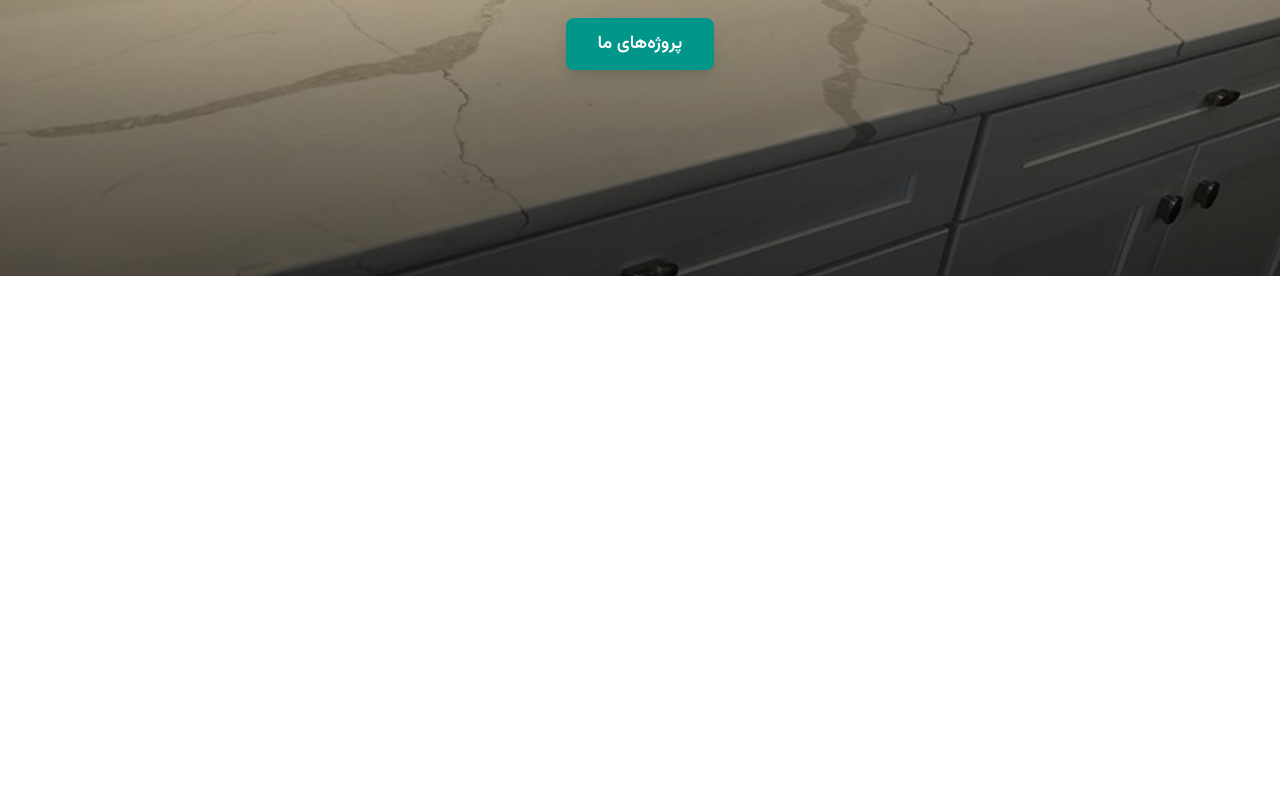
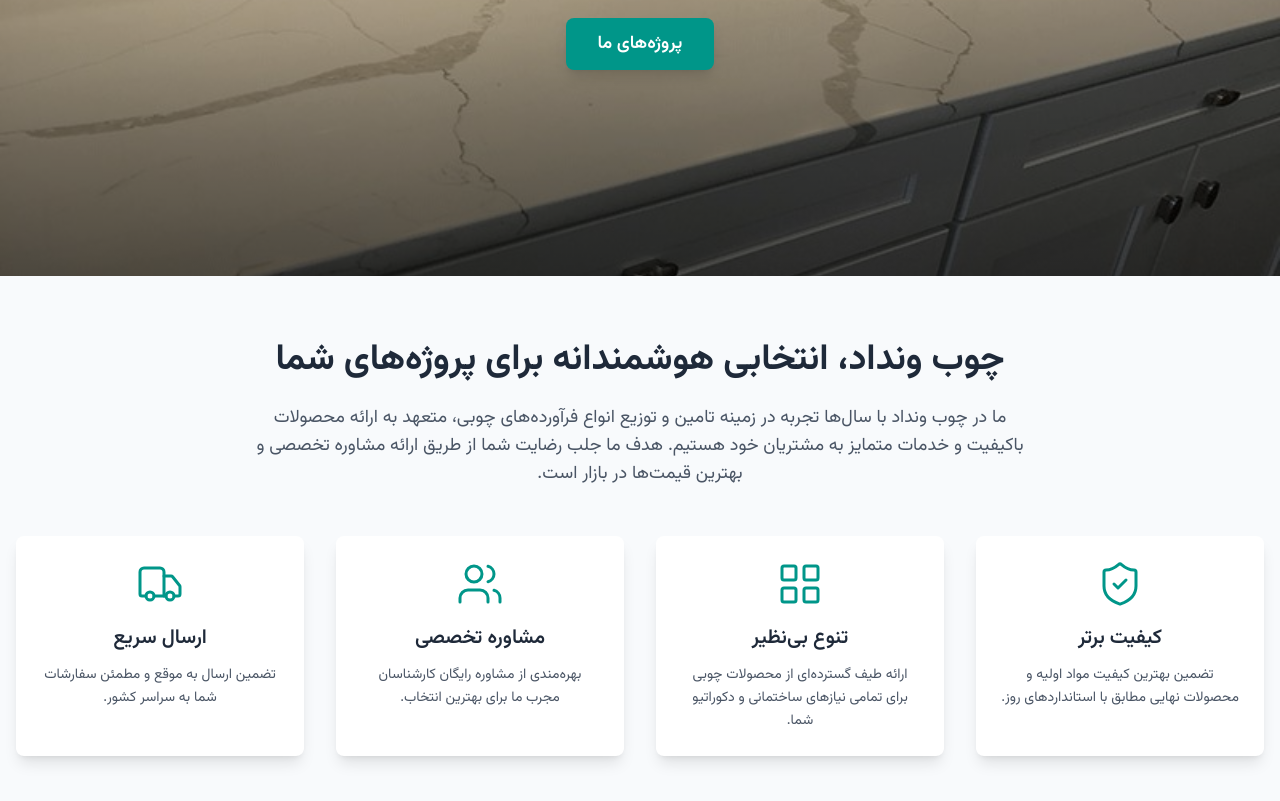
Before and after one commit to mardMasoud/choob-vandad, a Next.js app: page / in a window 1280 px wide. Shown: the part 521-1322 px from the top of the page. Before the commit the page ends 800 px from the top, so only its background shows below. Built offline with nearby package versions, Linux system fonts and the light colour scheme.

Commit message:
refactor: extract HeroSlider component from homepage

```diff
--- a/src/app/page.tsx
+++ b/src/app/page.tsx
@@ -1,16 +1,16 @@
-'use client';
+// src/app/page.tsx
+'use client'; // اگر از قبل وجود دارد، نگه دارید
 
-import Image from 'next/image';
-import Link from 'next/link';
-import { Swiper, SwiperSlide } from 'swiper/react';
-// تغییر در اینجا: Pagination از ماژول‌ها حذف شد
-import { Autoplay, Navigation } from 'swiper/modules';
+// ایمپورت‌های Swiper و Image و Link دیگر در اینجا لازم نیستند، چون به HeroSlider منتقل شده‌اند.
 
-import 'swiper/css';
-import 'swiper/css/navigation';
-// تغییر در اینجا: ایمپورت CSS برای pagination حذف شد
-// import 'swiper/css/pagination';
+// کامپوننت AdvantageCard و آیکون‌های آن همچنان اینجا هستند
+import AdvantageCard from '@/components/AdvantageCard';
+import { ShieldCheck, LayoutGrid, Users, Truck } from 'lucide-react';
 
+// ۱. وارد کردن کامپوننت HeroSlider
+import HeroSlider from '@/components/HeroSlider';
+
+// ۲. آرایه images همچنان در اینجا تعریف می‌شود (یا می‌تواند از یک فایل داده جداگانه بیاید)
 const images = [
   { src: '/image/hero/hero-slide-1.jpg', alt: 'اسلاید اول چوب ونداد', title: 'تخصص در بهترین نوع چوب', description: 'محصولات ما با دقت و از بهترین مواد اولیه تهیه می‌شوند.', buttonText: 'مشاهده محصولات', buttonLink: '/products' },
   { src: '/image/hero/hero-slide-2.jpg', alt: 'اسلاید دوم چوب ونداد', title: 'طراحی مدرن، کیفیت بی‌نظیر', description: 'با چوب ونداد، زیبایی و دوام را به خانه خود بیاورید.', buttonText: 'پروژه‌های ما', buttonLink: '/projects' },
@@ -19,51 +19,39 @@ const images = [
   { src: '/image/hero/hero-slide-5.jpg', alt: 'اسلاید پنجم چوب ونداد', title: 'کیفیت اتفاقی نیست!', description: 'تجربه سال‌ها حضور در بازار چوب ایران.', buttonText: 'درباره ما', buttonLink: '/about' },
 ];
 
+const advantagesData = [
+  { icon: ShieldCheck, title: 'کیفیت برتر', description: 'تضمین بهترین کیفیت مواد اولیه و محصولات نهایی مطابق با استانداردهای روز.' },
+  { icon: LayoutGrid, title: 'تنوع بی‌نظیر', description: 'ارائه طیف گسترده‌ای از محصولات چوبی برای تمامی نیازهای ساختمانی و دکوراتیو شما.' },
+  { icon: Users, title: 'مشاوره تخصصی', description: 'بهره‌مندی از مشاوره رایگان کارشناسان مجرب ما برای بهترین انتخاب.' },
+  { icon: Truck, title: 'ارسال سریع', description: 'تضمین ارسال به موقع و مطمئن سفارشات شما به سراسر کشور.' },
+];
+
 export default function Home() {
   return (
     <main>
-      <section className="relative h-[75vh] w-full">
-        <Swiper
-          // تغییر در اینجا: Pagination از لیست ماژول‌ها حذف شد
-          modules={[Autoplay, Navigation]}
-          spaceBetween={0}
-          slidesPerView={1}
-          navigation // دکمه‌های قبلی/بعدی همچنان فعال هستند
-          // تغییر در اینجا: پراپرتی pagination حذف شد
-          // pagination={{ clickable: true }}
-          loop={true}
-          autoplay={{
-            delay: 4000,
-            disableOnInteraction: false,
-          }}
-          className="h-full w-full"
-        >
-          {images.map((image, idx) => (
-            <SwiperSlide key={idx} className="relative h-full w-full overflow-hidden">
-              <Image
-                src={image.src}
-                alt={image.alt}
-                fill
-                priority={idx === 0}
-                className="object-cover"
+      {/* ۳. استفاده از کامپوننت HeroSlider و پاس دادن پراپ images */}
+      <HeroSlider images={images} />
+
+      {/* بخش معرفی و مزایای کلیدی (بدون تغییر) */}
+      <section className="py-16 bg-slate-50">
+        <div className="container mx-auto px-4 text-center">
+          <h2 className="text-3xl lg:text-4xl font-bold text-gray-800 mb-6">
+            چوب ونداد، انتخابی هوشمندانه برای پروژه‌های شما
+          </h2>
+          <p className="text-lg text-gray-600 max-w-3xl mx-auto mb-12">
+            ما در چوب ونداد با سال‌ها تجربه در زمینه تامین و توزیع انواع فرآورده‌های چوبی، متعهد به ارائه محصولات باکیفیت و خدمات متمایز به مشتریان خود هستیم. هدف ما جلب رضایت شما از طریق ارائه مشاوره تخصصی و بهترین قیمت‌ها در بازار است.
+          </p>
+          <div className="grid grid-cols-1 md:grid-cols-2 lg:grid-cols-4 gap-8">
+            {advantagesData.map((advantage, index) => (
+              <AdvantageCard
+                key={index}
+                icon={advantage.icon}
+                title={advantage.title}
+                description={advantage.description}
               />
-              <div className="absolute inset-0 flex flex-col items-center justify-center text-center text-white p-6 z-10 bg-gradient-to-t from-black/60 via-black/30 to-transparent">
-                <h1 className="text-4xl md:text-5xl lg:text-6xl font-extrabold mb-4 drop-shadow-lg">
-                  {image.title}
-                </h1>
-                <p className="text-lg md:text-xl max-w-xl lg:max-w-2xl mb-8 drop-shadow-md">
-                  {image.description}
-                </p>
-                <Link
-                  href={image.buttonLink}
-                  className="bg-teal-600 text-white px-8 py-3 rounded-lg text-lg font-semibold hover:bg-teal-700 transition-colors shadow-lg focus:outline-none focus:ring-2 focus:ring-offset-2 focus:ring-teal-500 focus:ring-offset-black"
-                >
-                  {image.buttonText}
-                </Link>
-              </div>
-            </SwiperSlide>
-          ))}
-        </Swiper>
+            ))}
+          </div>
+        </div>
       </section>
     </main>
   );
--- /dev/null
+++ b/src/components/AdvantageCard.tsx
@@ -0,0 +1,24 @@
+import React from 'react'; // برای تعریف نوع IconType
+import { LucideProps } from 'lucide-react'; // برای تایپ پراپ‌های آیکون
+
+// تعریف یک نوع برای پراپ آیکون که یک کامپوننت React باشد
+interface AdvantageCardProps {
+  icon: React.ElementType<LucideProps>; // پراپ آیکون حالا یک کامپوننت است
+  title: string;
+  description: string;
+}
+
+const AdvantageCard: React.FC<AdvantageCardProps> = ({ icon: IconComponent, title, description }) => {
+  return (
+    <div className="bg-white p-6 rounded-lg shadow-lg hover:shadow-xl transition-shadow duration-300 text-center">
+      {/* نمایش آیکون */}
+      <div className="flex justify-center mb-4">
+        <IconComponent className="h-12 w-12 text-teal-600" strokeWidth={1.5} />
+      </div>
+      <h3 className="text-xl font-semibold text-gray-800 mb-3">{title}</h3>
+      <p className="text-gray-600 text-sm leading-relaxed">{description}</p>
+    </div>
+  );
+};
+
+export default AdvantageCard;
--- /dev/null
+++ b/src/components/HeroSlider.tsx
@@ -0,0 +1,75 @@
+// src/components/HeroSlider.tsx
+'use client';
+
+import Image from 'next/image';
+import Link from 'next/link';
+import { Swiper, SwiperSlide } from 'swiper/react';
+import { Autoplay, Navigation, Pagination } from 'swiper/modules';
+
+// استایل‌های ضروری Swiper و ماژول‌ها
+import 'swiper/css';
+import 'swiper/css/navigation';
+// import 'swiper/css/pagination'; // اگر نقاط صفحه‌بندی را نمی‌خواهید، این خط را کامنت نگه دارید یا حذف کنید
+
+// تعریف نوع برای هر آیتم تصویر در پراپ‌ها
+interface SlideImage {
+  src: string;
+  alt: string;
+  title: string;
+  description: string;
+  buttonText: string;
+  buttonLink: string;
+}
+
+// تعریف پراپ‌های کامپوننت HeroSlider
+interface HeroSliderProps {
+  images: SlideImage[];
+}
+
+const HeroSlider: React.FC<HeroSliderProps> = ({ images }) => {
+  return (
+    <section className="relative h-[75vh] w-full"> {/* ارتفاع را از page.tsx به اینجا منتقل کردیم */}
+      <Swiper
+        modules={[Autoplay, Navigation, Pagination]} // Pagination را موقتا اضافه کردم، اگر نخواستید حذف کنید
+        spaceBetween={0}
+        slidesPerView={1}
+        navigation
+        pagination={{ clickable: true }} // Pagination را موقتا اضافه کردم، اگر نخواستید حذف کنید
+        loop={true}
+        autoplay={{
+          delay: 4000,
+          disableOnInteraction: false,
+        }}
+        className="h-full w-full"
+      >
+        {images.map((image, idx) => (
+          <SwiperSlide key={idx} className="relative h-full w-full overflow-hidden">
+            <Image
+              src={image.src}
+              alt={image.alt}
+              fill
+              priority={idx === 0}
+              className="object-cover"
+            />
+            <div className="absolute inset-0 flex flex-col items-center justify-center text-center text-white p-6 z-10 bg-gradient-to-t from-black/60 via-black/30 to-transparent">
+              <h1 className="text-4xl md:text-5xl lg:text-6xl font-extrabold mb-4 drop-shadow-lg">
+                {image.title}
+              </h1>
+              <p className="text-lg md:text-xl max-w-xl lg:max-w-2xl mb-8 drop-shadow-md">
+                {image.description}
+              </p>
+              <Link
+                href={image.buttonLink}
+                className="bg-teal-600 text-white px-8 py-3 rounded-lg text-lg font-semibold hover:bg-teal-700 transition-colors shadow-lg focus:outline-none focus:ring-2 focus:ring-offset-2 focus:ring-teal-500 focus:ring-offset-black"
+              >
+                {image.buttonText}
+              </Link>
+            </div>
+          </SwiperSlide>
+        ))}
+      </Swiper>
+    </section>
+  );
+};
+
+export default HeroSlider;
```
